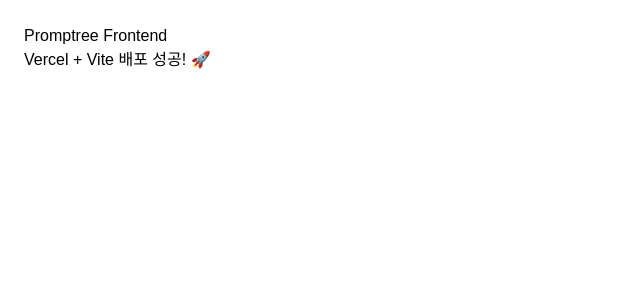
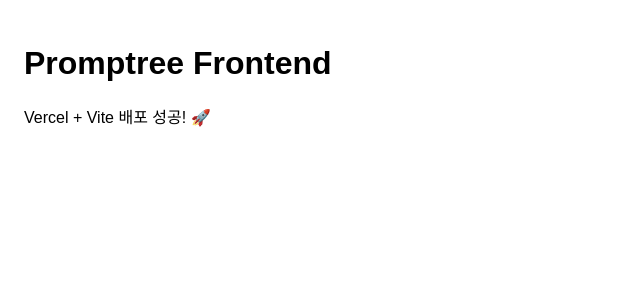
Before and after one commit to Seohyunkeun/promptree-frontend, a React (Vite) app in the folder client/: page / in a window 1280 px wide. Shown: the top 300 px of the page, without its empty margins (0-640 px from the left). Built offline with nearby package versions, Linux system fonts and the light colour scheme.

Commit message:
fix: use @tailwindcss/postcss + wire Tailwind v4

```diff
--- a/client/postcss.config.js
+++ b/client/postcss.config.js
@@ -1,6 +1,7 @@
+// client/postcss.config.js
 export default {
   plugins: {
-    "@tailwindcss/postcss": {},
+    "@tailwindcss/postcss": {},   // <-- 새 패키지 (Tailwind v4 방식)
     autoprefixer: {},
   },
-}
+};
--- a/client/src/index.css
+++ b/client/src/index.css
@@ -1,4 +1,6 @@
-@import "tailwindcss";
+@tailwind base;
+@tailwind components;
+@tailwind utilities;
 
 html, body, #root {
   height: 100%;
--- a/client/tailwind.config.js
+++ b/client/tailwind.config.js
@@ -1,6 +1,7 @@
+// client/tailwind.config.js
 /** @type {import('tailwindcss').Config} */
 export default {
   content: ["./index.html", "./src/**/*.{js,jsx,ts,tsx}"],
   theme: { extend: {} },
   plugins: [],
-}
+};
```
